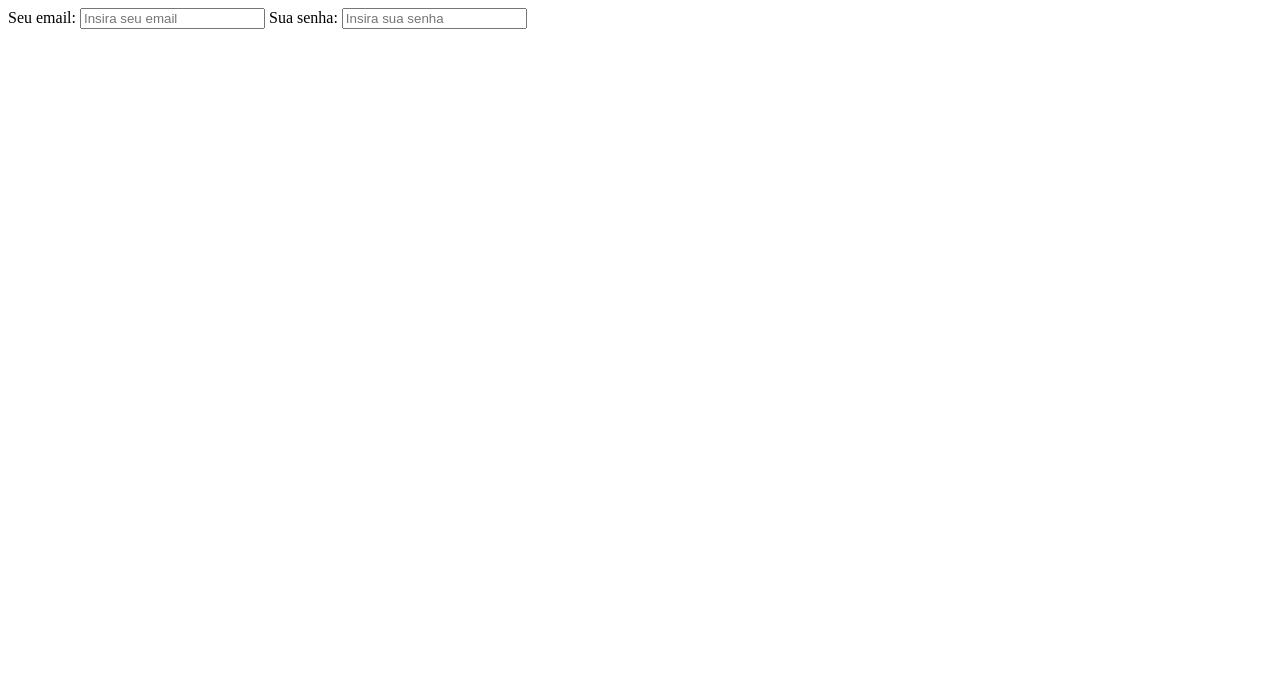
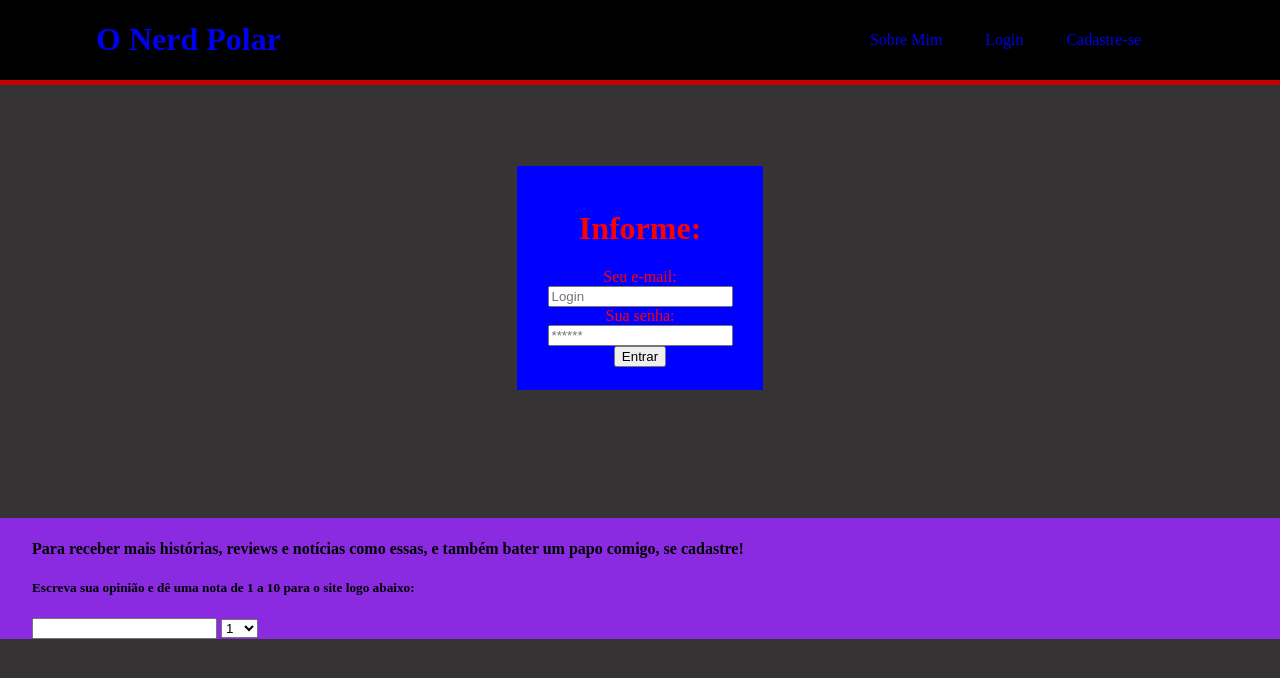
Before and after one commit to MurilloBorba09/repositorio_projeto_individual, a plain HTML site: page login_indiv.html in a window 1280 px wide. Drawn offline with Linux system fonts and the light colour scheme.

Commit message:
Atualizando CSS Geral

```diff
--- a/estilo_individual.css
+++ b/estilo_individual.css
@@ -13,46 +13,77 @@
   margin: auto;
 }
 
+.header a {
+  text-decoration: none;
+}
+
 .navbar {
   display: flex;
   padding: 0;
   align-items: center;
   list-style: none;
-  width: 300px;
+  width: 400px;
   justify-content: space-evenly;
 }
 
-/* CSS do Banner da Home */
+/* CSS do Banner */
 
 body {
   margin: 0;
   background-color: rgb(53, 51, 51);
 }
 
-.home_banner {
+.banner {
   display: flex;
   height: 100%;
 }
 
-.home_banner .container {
+.banner .container {
   color: red;
   width: 90%;
   margin: auto;
 }
 
-/* CSS do Sobre Mim */
+.banner a {
+  text-decoration: none;
+}
+
+/* CSS do Card Sobre Mim */
 
 
 
-/* CSS do Batman */
+/* CSS do Card Batman */
 
 
+
+/* CSS do Card do Login */
+
+.container_card {
+  display: flex;
+  align-items: center;
+  justify-content: center;
+}
+
+.container_card .card_login {
+  display: flex;
+  margin-top: 7%;
+  align-items: center;
+  justify-content: center;
+  padding: 2%;
+  flex-direction: column;
+  background-color: blue;
+  width: 200px;
+  align-items: center;
+}
 
 /* CSS do Footer */
 
 .footer {
+  display: flex;
   background-color: blueviolet;
-  margin-top: 25%;
+  padding: 0;
+  margin-top: 10%
+  ;
 }
 
 .footer .container {
--- a/login_indiv.html
+++ b/login_indiv.html
@@ -1,26 +1,80 @@
 <!DOCTYPE html>
 <html lang="en">
-<head>
-
-    <meta charset="UTF-8">
-    <meta http-equiv="X-UA-Compatible" content="IE=edge">
-    <meta name="viewport" content="width=device-width, initial-scale=1.0">
+  <head>
+    <meta charset="UTF-8" />
+    <meta http-equiv="X-UA-Compatible" content="IE=edge" />
+    <meta name="viewport" content="width=device-width, initial-scale=1.0" />
+    <link rel="stylesheet" href="estilo_individual.css" />
 
     <title>O Nerd Polar</title>
+  </head>
+  <body>
 
-</head>
-<body>
+    <div class="header">
+        <div class="container">
+          <h1><a href="home_indiv.html">O Nerd Polar</h1>
 
-    <div class="login_banner">
+          <ul class="navbar">
+            <li class="btn_header">
+              <a href="sobre_mim_indiv.html">Sobre Mim</a>
+            </li>
 
-        <div class="container">
-            Seu email:
-            <input type="text" placeholder="Insira seu email">
-            Sua senha:
-            <input type="text" placeholder="Insira sua senha">
+            <li class="btn_header"><a href="login_indiv.html">Login</a></li>
+
+            <li class="btn_header">
+              <a href="cadastro_indiv.html">Cadastre-se</a>
+            </li>
+          </ul>
         </div>
-
     </div>
 
-</body>
+    <div class="banner">
+        <div class="container">
+            <div class="container_card">
+                <div class="card_login">
+
+                    <h1>Informe:</h1>
+                    <span class="tipo_campo">Seu e-mail:</span>
+                    <input id="email_input" type="text" placeholder="Login">
+
+                    <span class="tipo_campo">Sua senha:</span>
+                    <input id="senha_input" type="password" placeholder="******">
+
+                    <button class="btn" onclick="entrar()">Entrar</button>
+
+                </div>
+            </div>
+        </div>
+    </div>
+
+    <div class="footer">
+        <div class="container">
+
+          <h4>
+            Para receber mais histórias, reviews e notícias como essas, e também
+            bater um papo comigo, se cadastre!
+          </h4>
+
+          <h5>
+            Escreva sua opinião e dê uma nota de 1 a 10 para o site logo abaixo:
+          </h5>
+
+          <input type="text" />
+
+          <select id="select_nota">
+            <option value="1">1</option>
+            <option value="2">2</option>
+            <option value="3">3</option>
+            <option value="4">4</option>
+            <option value="5">5</option>
+            <option value="6">6</option>
+            <option value="7">7</option>
+            <option value="8">8</option>
+            <option value="9">9</option>
+            <option value="0">10</option>
+          </select>
+        </div>
+      </div>
+    </div>
+  </body>
 </html>
```
Also changed, not shown: home_indiv.html (+8 -6 lines), materia_batman.html (+4 -1 lines).
